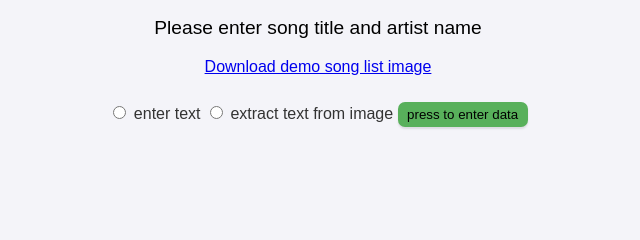
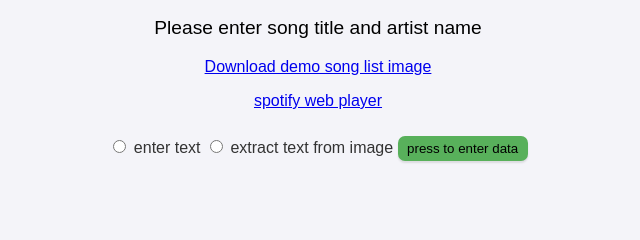
Before and after one commit to hjw1112/Spotify-song-adder, a Flask app: template frontend/templates/index.html in a window 1280 px wide. Shown: the part 192-432 px from the top of the page, without its empty margins (322-962 px from the left). Run offline with Flask 3, Linux system fonts and the light colour scheme; the template is opened without the code that fills it, so the values that code supplies are empty.

Commit message:
added spotify webplayer link

```diff
--- a/frontend/templates/index.html
+++ b/frontend/templates/index.html
@@ -19,6 +19,10 @@
 
     <a id="img_download" href="{{ url_for('static', filename='image/demo image.png') }}" download>
         <p>Download demo song list image</p>
+    </a>
+
+    <a href="https://open.spotify.com/">
+        <p>spotify web player</p>
     </a>
 
     <div id="imgortxt">
```
